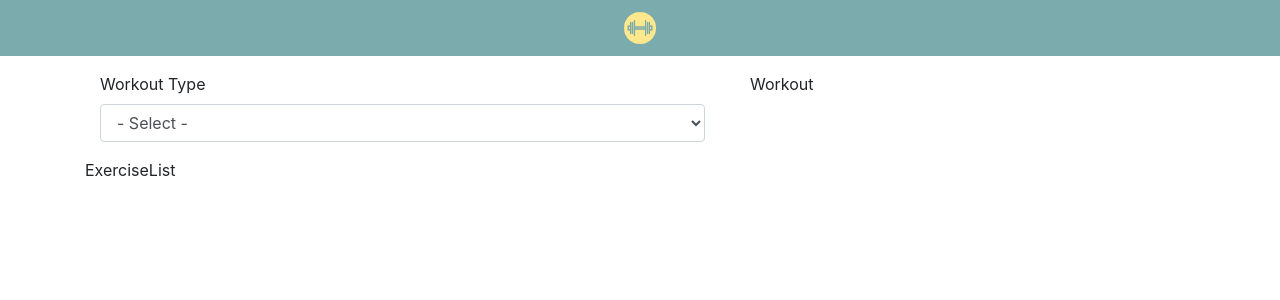
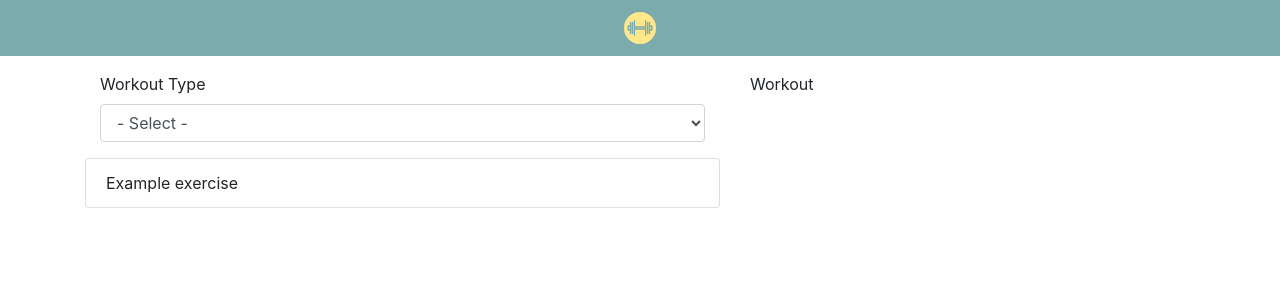
Before and after one commit to rachaelchar/Workout-Builder, a React (Create React App) app: page / in a window 1280 px wide. Shown: the top 300 px of the page. Built offline with nearby package versions, Linux system fonts and the light colour scheme.

Commit message:
include ExerciseItem in ExerciseList component

```diff
--- a/src/components/ExerciseItem/index.js
+++ b/src/components/ExerciseItem/index.js
@@ -2,6 +2,6 @@ import React from 'react';
 
 export default function ExerciseItem() {
   return (
-    <div>ExerciseItem</div>
+    <li class="list-group-item">Example exercise</li>
   );
 }
--- a/src/components/ExerciseList/index.js
+++ b/src/components/ExerciseList/index.js
@@ -1,7 +1,10 @@
 import React from 'react';
+import ExerciseItem from '../ExerciseItem/';
 
 export default function ExerciseList() {
   return (
-    <div>ExerciseList</div>
+    <ul class="list-group">
+      <ExerciseItem />
+    </ul>
   );
 }
```
